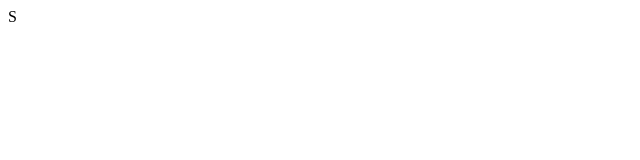
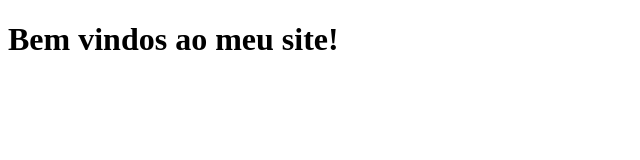
Before and after one commit to helenalves/tarefa1, a plain HTML site: page index.html in a window 1280 px wide. Shown: the whole page, without its empty margins (0-640 px from the left). Drawn offline with Linux system fonts and the light colour scheme.

Commit message:
segunda versao

```diff
--- a/index.html
+++ b/index.html
@@ -4,6 +4,6 @@
 	<title>Site da helen</title>
 </head>
 <body>
-S
+<h1>Bem vindos ao meu site!</h1>
 </body>
 </html>
```
